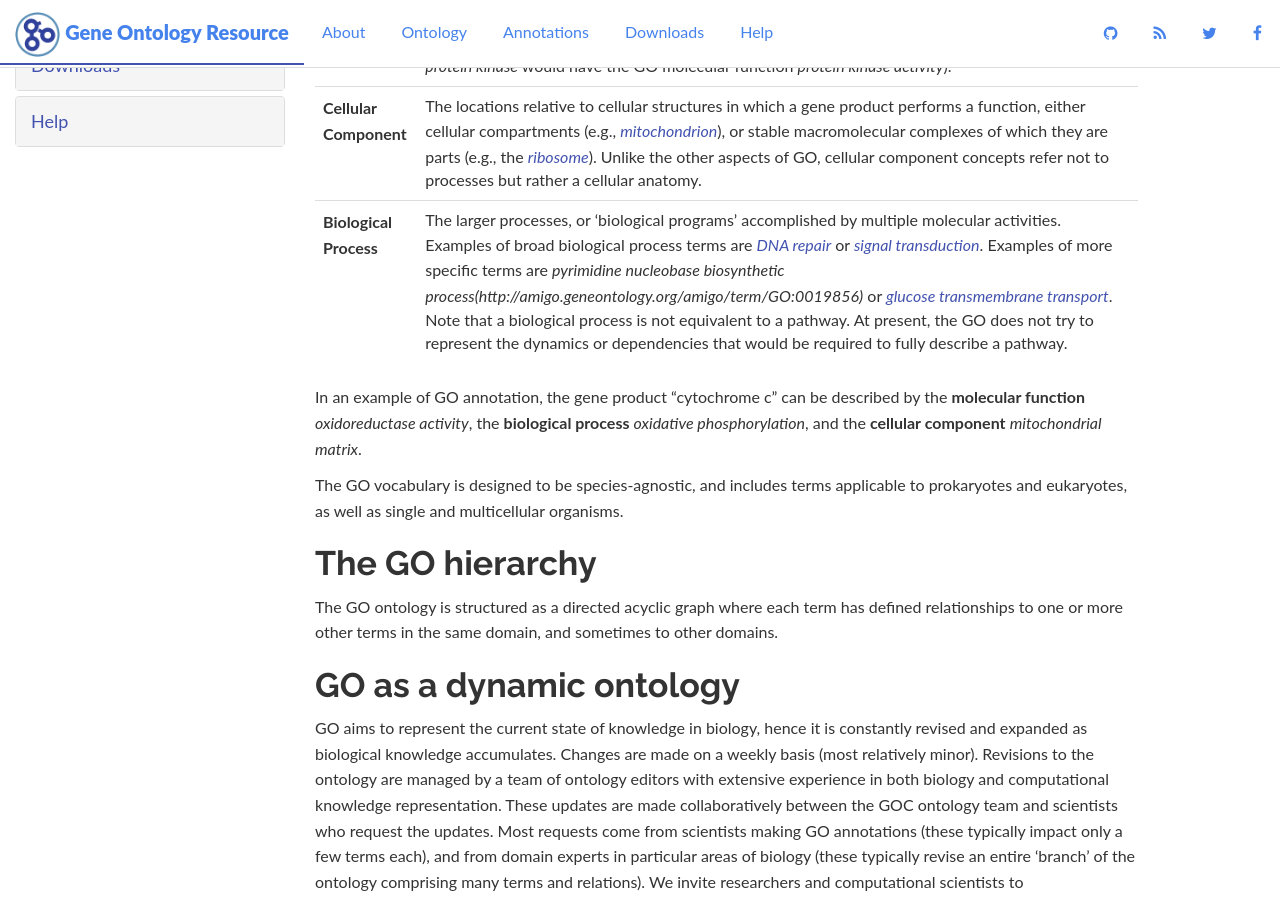
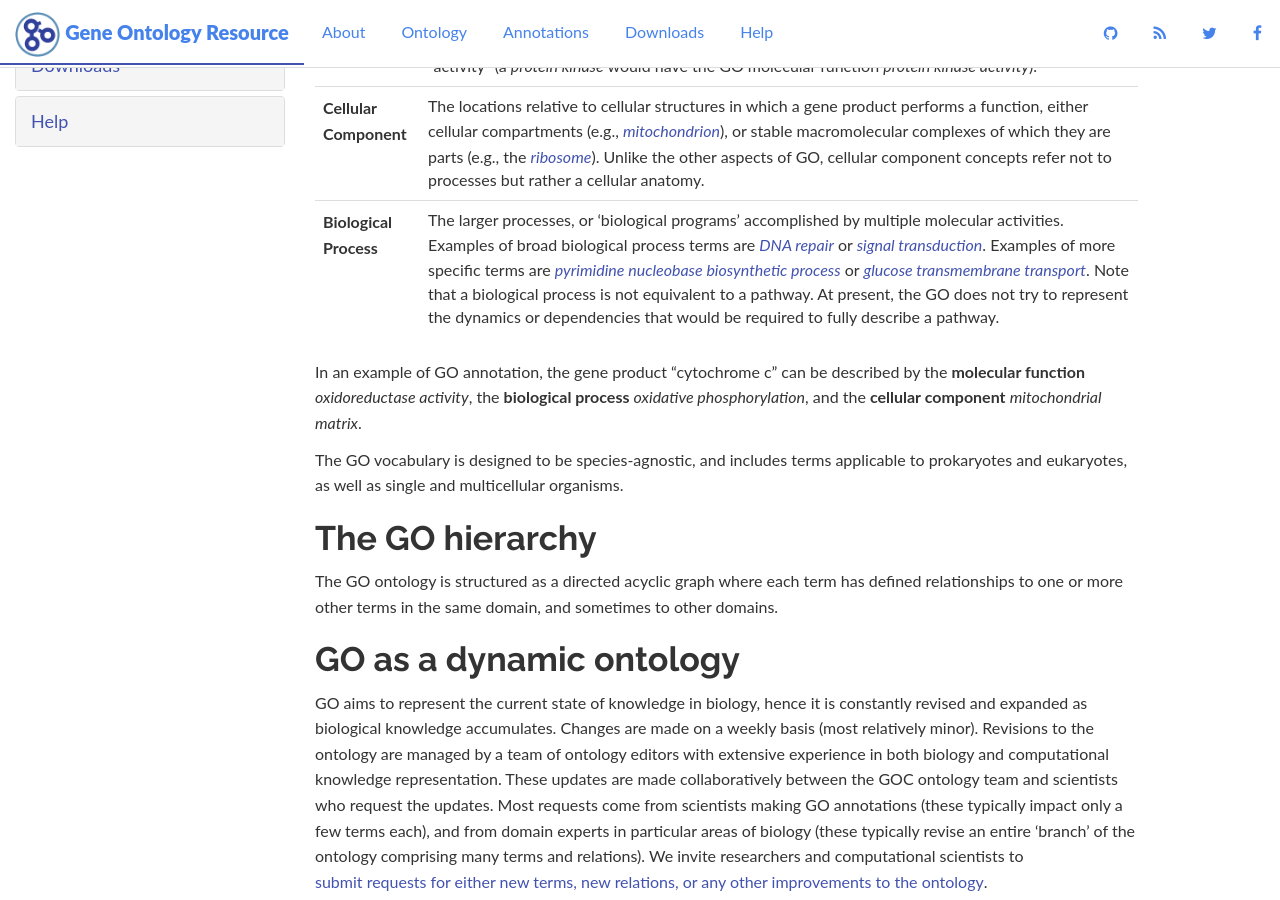
Before and after one commit to geneontology/geneontology.github.io, a Jekyll site: the page built from _docs/ontology-documentation.md, in a window 1280 px wide and 900 px high, scrolled down 446 px. Built offline with Jekyll 4.4.1, drawn with Linux system fonts in a browser that asks for light colours; nearby versions of some CDN libraries.

Commit message:
Update ontology-documentation.md

```diff
--- a/_docs/ontology-documentation.md
+++ b/_docs/ontology-documentation.md
@@ -9,7 +9,7 @@
 |------------------|-------------|
 | **Molecular Function** | Molecular-level activities performed by gene products. Molecular function terms describes activities that occur at the molecular level, such as "catalytic activity" or "binding". GO molecular function terms represent activities rather than the entities (molecules or complexes) that perform the actions, and do not specify where, when, or in what context the action takes place. Molecular functions generally correspond to activities that can be performed by individual gene products, but some activities are performed by complexes of gene products. Examples of broad functional terms are *[catalytic activity](http://amigo.geneontology.org/amigo/term/GO:0003824)* and *[transporter activity](http://amigo.geneontology.org/amigo/term/GO:0005215)*; examples of narrower functional terms are *[adenylate cyclase activity](http://amigo.geneontology.org/amigo/term/GO:0004016)* or *[Toll-like receptor binding](http://amigo.geneontology.org/amigo/term/GO:0035325)*. To avoid confusion between gene product names and their molecular functions, GO molecular functions are often appended with the word "activity" (a *protein kinase* would have the GO molecular function *protein kinase activity*).
 | **Cellular Component** | The locations relative to cellular structures in which a gene product performs a function, either cellular compartments (e.g., *[mitochondrion](http://amigo.geneontology.org/amigo/term/GO:0005739)*), or  stable macromolecular complexes of which they are parts (e.g., the *[ribosome](http://amigo.geneontology.org/amigo/term/GO:0005840)*). Unlike the other aspects of GO, cellular component concepts refer not to processes but rather a cellular anatomy.
-| **Biological Process** | The larger processes, or ‘biological programs’ accomplished by multiple molecular activities. Examples of broad biological process terms are *[DNA repair](http://amigo.geneontology.org/amigo/term/GO:0006281)* or *[signal transduction](http://amigo.geneontology.org/amigo/term/GO:0007165)*. Examples of more specific terms are *pyrimidine nucleobase biosynthetic process(http://amigo.geneontology.org/amigo/term/GO:0019856)* or *[glucose transmembrane transport](http://amigo.geneontology.org/amigo/term/GO:1904659)*. Note that a biological process is not equivalent to a pathway. At present, the GO does not try to represent the dynamics or dependencies that would be required to fully describe a pathway.
+| **Biological Process** | The larger processes, or ‘biological programs’ accomplished by multiple molecular activities. Examples of broad biological process terms are *[DNA repair](http://amigo.geneontology.org/amigo/term/GO:0006281)* or *[signal transduction](http://amigo.geneontology.org/amigo/term/GO:0007165)*. Examples of more specific terms are *[pyrimidine nucleobase biosynthetic process](http://amigo.geneontology.org/amigo/term/GO:0019856)* or *[glucose transmembrane transport](http://amigo.geneontology.org/amigo/term/GO:1904659)*. Note that a biological process is not equivalent to a pathway. At present, the GO does not try to represent the dynamics or dependencies that would be required to fully describe a pathway.
 
 In an example of GO annotation, the gene product "cytochrome c" can be described by the **molecular function** *oxidoreductase activity*, the **biological process** *oxidative phosphorylation*, and the **cellular component** *mitochondrial matrix*.
 
```
